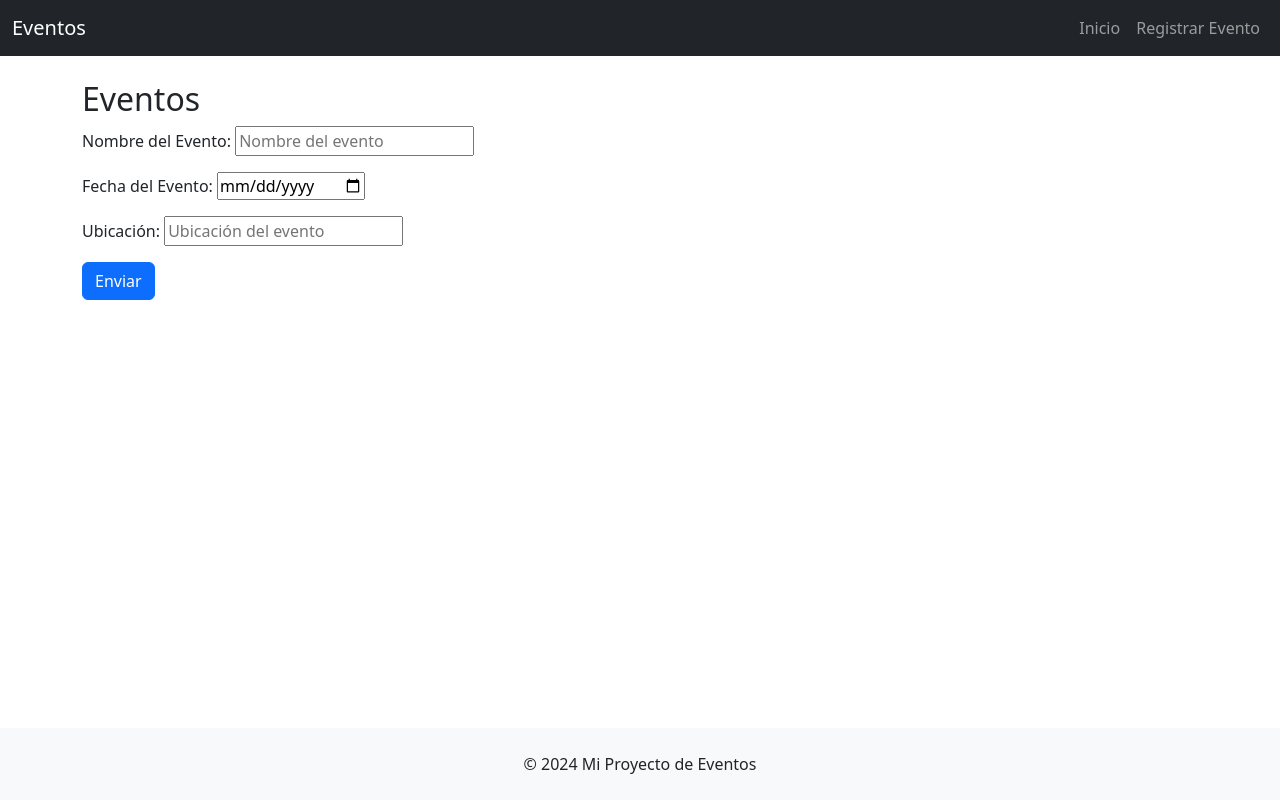
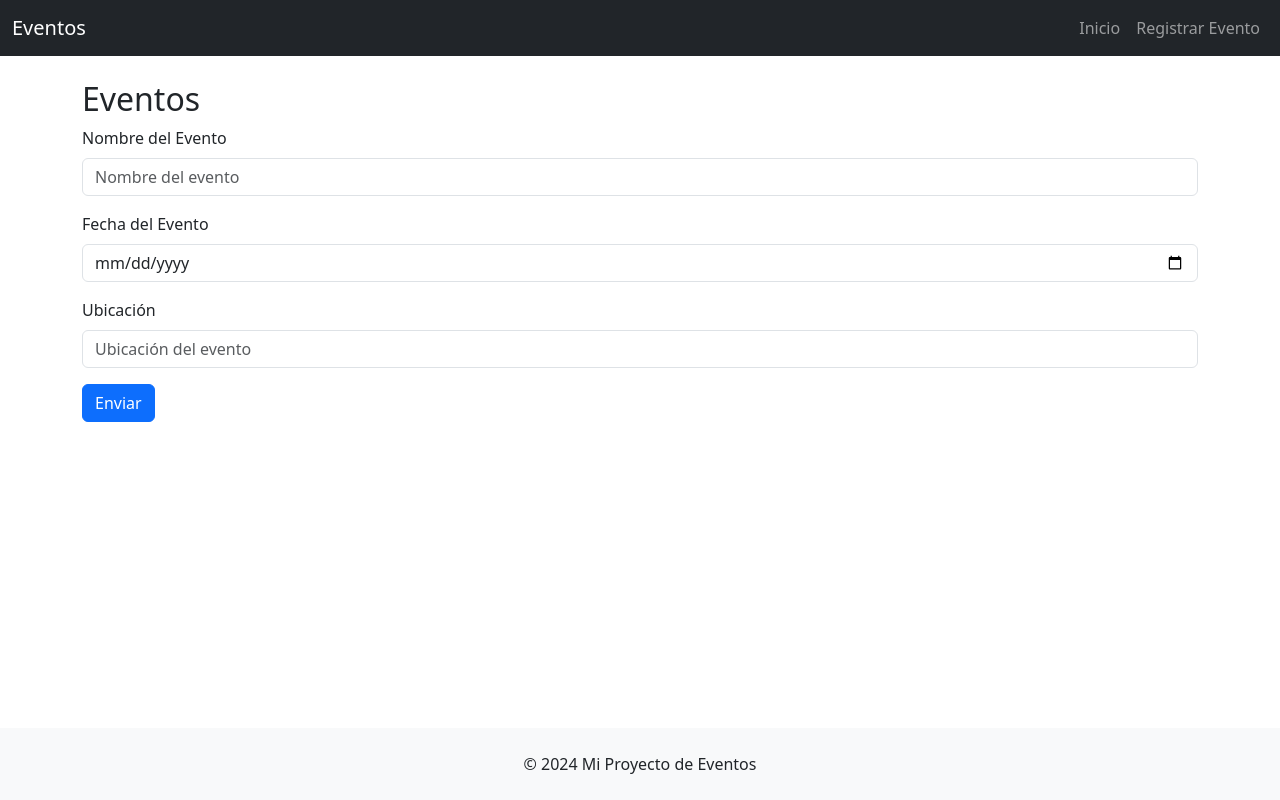
Before and after one commit to npuntorodriguez/M6_AE4_ABPRO_GRUPAL, a Django app: page /eventos/ in a window 1280 px wide. Run offline with Django 5.2, Linux system fonts and the light colour scheme.

```diff
--- a/registro_eventos/my_app/forms.py
+++ b/registro_eventos/my_app/forms.py
@@ -11,9 +11,18 @@ class EventoForm(forms.ModelForm):
         model = Evento
         fields = ['nombre', 'fecha', 'ubicacion']
         widgets = {
-            'fecha': forms.DateInput(attrs={'type': 'date'}),
-            'nombre': forms.TextInput(attrs={'placeholder': 'Nombre del evento'}),
-            'ubicacion': forms.TextInput(attrs={'placeholder': 'Ubicación del evento'}),
+            'nombre': forms.TextInput(attrs={
+                'class': 'form-control',
+                'placeholder': 'Nombre del evento'
+            }),
+            'fecha': forms.DateInput(attrs={
+                'class': 'form-control',
+                'type': 'date'
+            }),
+            'ubicacion': forms.TextInput(attrs={
+                'class': 'form-control',
+                'placeholder': 'Ubicación del evento'
+            }),
         }
 
     def clean_nombre(self):
--- a/registro_eventos/templates/my_app/formulario_eventos.html
+++ b/registro_eventos/templates/my_app/formulario_eventos.html
@@ -1,5 +1,27 @@
 {% extends 'my_app/base_formulario.html' %}
 
 {% block formulario_campo %}
-    {{ form.as_p }}
+    <div class="mb-3">
+        <label for="{{ form.nombre.id_for_label }}" class="form-label">{{ form.nombre.label }}</label>
+        {{ form.nombre }}
+        {% if form.nombre.errors %}
+            <div class="text-danger">{{ form.nombre.errors }}</div>
+        {% endif %}
+    </div>
+
+    <div class="mb-3">
+        <label for="{{ form.fecha.id_for_label }}" class="form-label">{{ form.fecha.label }}</label>
+        {{ form.fecha }}
+        {% if form.fecha.errors %}
+            <div class="text-danger">{{ form.fecha.errors }}</div>
+        {% endif %}
+    </div>
+
+    <div class="mb-3">
+        <label for="{{ form.ubicacion.id_for_label }}" class="form-label">{{ form.ubicacion.label }}</label>
+        {{ form.ubicacion }}
+        {% if form.ubicacion.errors %}
+            <div class="text-danger">{{ form.ubicacion.errors }}</div>
+        {% endif %}
+    </div>
 {% endblock %}
```
Also changed, not shown: registro_eventos/db.sqlite3, registro_eventos/my_app/migrations/0001_initial.py, registro_eventos/my_app/migrations/0002_alter_participante_evento.py (deleted), registro_eventos/my_app/migrations/0003_alter_participante_evento.py (deleted).
